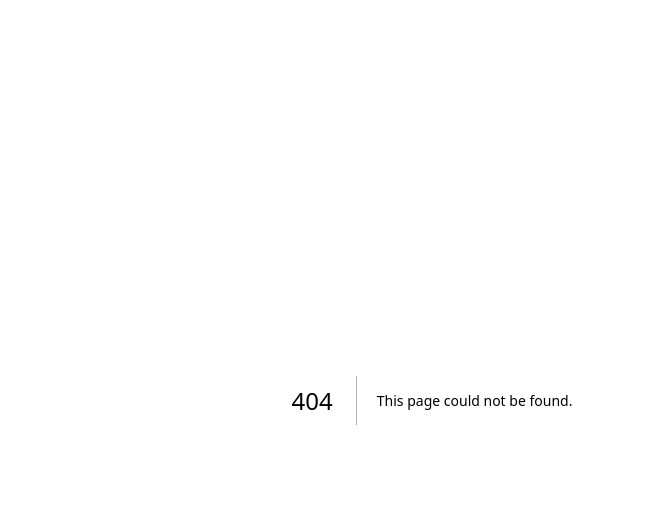
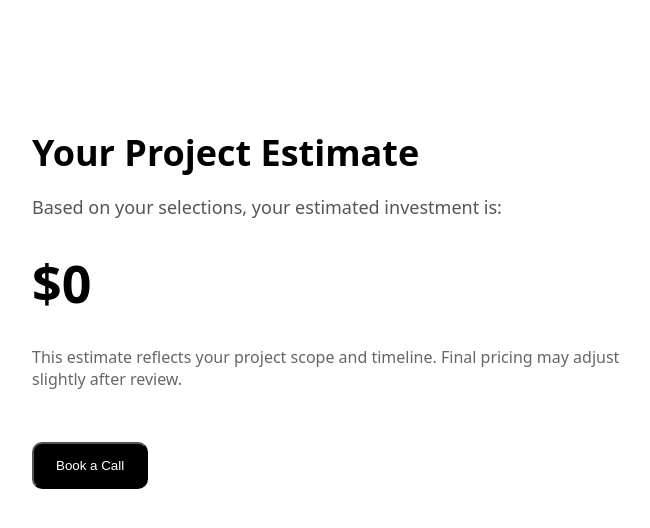
Before and after one commit to kkoly10/website-builder, a Next.js app: page /estimate in a window 1280 px wide. Before the commit this address had no page. Shown: the top 528 px of the page, without its empty margins (208-858 px from the left). Built offline with nearby package versions, Linux system fonts and the light colour scheme.

Commit message:
Create page.tsx

```diff
--- /dev/null
+++ b/app/estimate/page.tsx
@@ -0,0 +1,61 @@
+"use client";
+
+import { useSearchParams } from "next/navigation";
+import { calculatePrice } from "@/lib/pricing";
+
+export default function EstimatePage() {
+  const params = useSearchParams();
+
+  const data = {
+    websiteType: params.get("websiteType") as any,
+    pages: params.get("pages") as any,
+    booking: params.get("booking") === "true",
+    payments: params.get("payments") === "true",
+    blog: params.get("blog") === "true",
+    design: params.get("design") as any,
+    timeline: params.get("timeline") as any,
+    email: params.get("email") || "",
+  };
+
+  const price = calculatePrice(data);
+
+  return (
+    <main style={{ maxWidth: 800, margin: "80px auto", padding: 24 }}>
+      <h1 style={{ fontSize: 36, marginBottom: 12 }}>
+        Your Project Estimate
+      </h1>
+
+      <p style={{ fontSize: 18, color: "#555" }}>
+        Based on your selections, your estimated investment is:
+      </p>
+
+      <h2 style={{ fontSize: 52, margin: "28px 0" }}>
+        ${price}
+      </h2>
+
+      <p style={{ color: "#666", maxWidth: 600 }}>
+        This estimate reflects your project scope and timeline.
+        Final pricing may adjust slightly after review.
+      </p>
+
+      {data.email && (
+        <p style={{ marginTop: 16, color: "#444" }}>
+          Estimate prepared for <strong>{data.email}</strong>
+        </p>
+      )}
+
+      <button
+        style={{
+          marginTop: 36,
+          padding: "14px 22px",
+          background: "#000",
+          color: "#fff",
+          borderRadius: 10,
+          cursor: "pointer",
+        }}
+      >
+        Book a Call
+      </button>
+    </main>
+  );
+}
```
